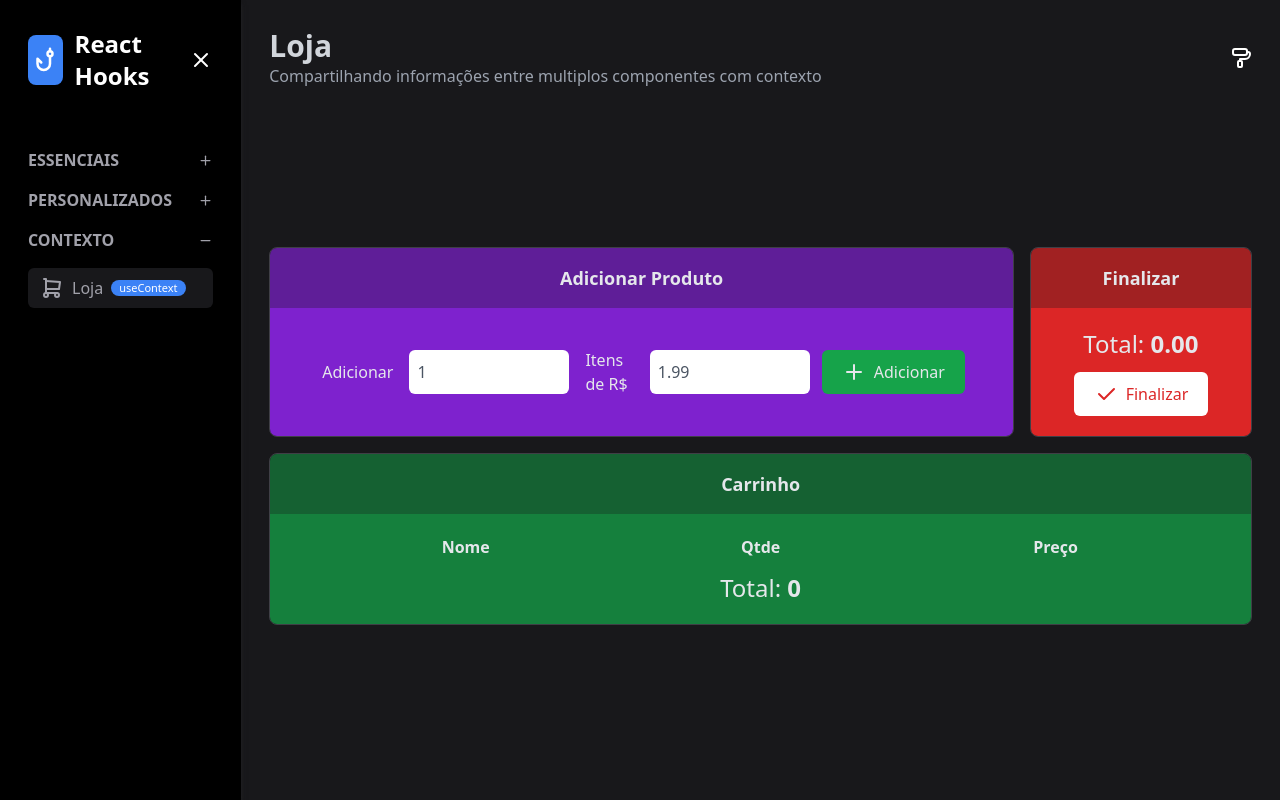
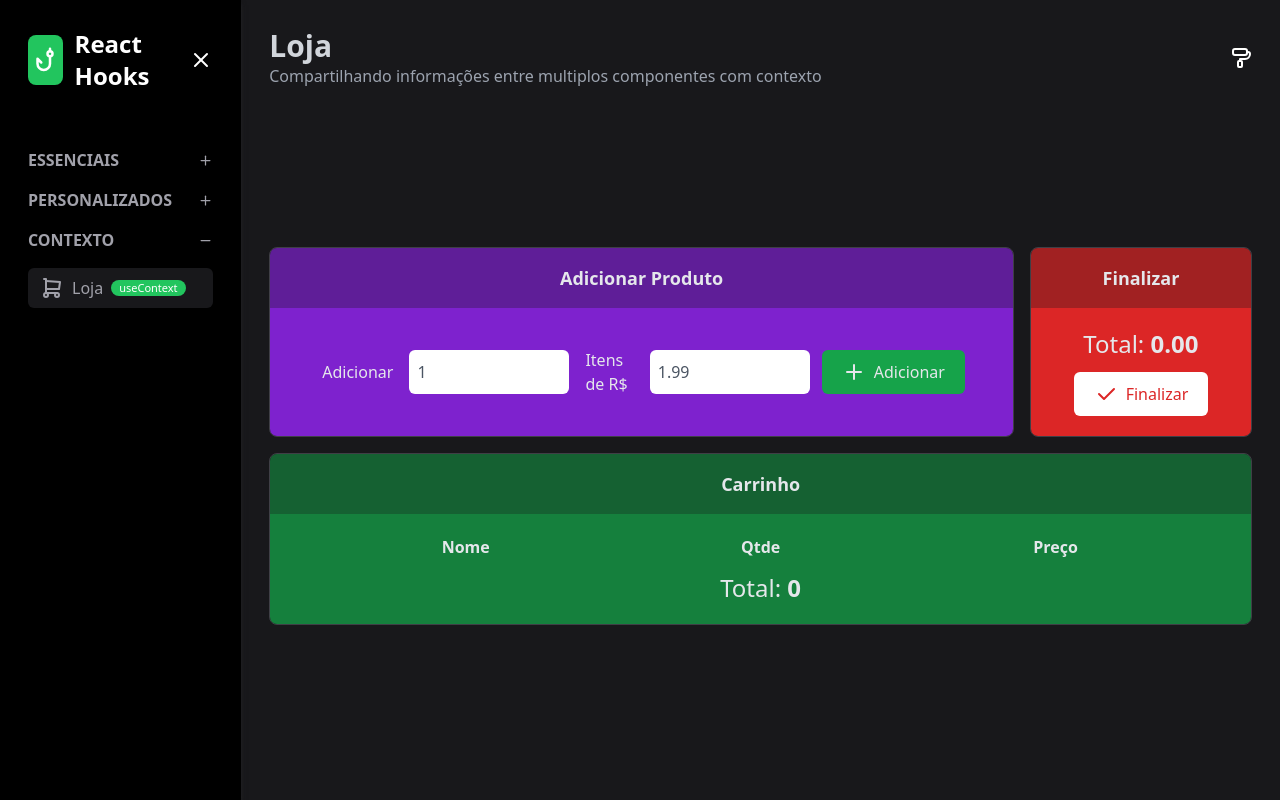
Before and after one commit to FabinhoFlauzino/template-hooks, a Next.js app: page /contexto/loja in a window 1280 px wide. Built offline with nearby package versions, Linux system fonts and the light colour scheme.

Commit message:
Aplicando o contextoTema aos Componentes

```diff
--- a/src/components/template/Logo.tsx
+++ b/src/components/template/Logo.tsx
@@ -1,6 +1,7 @@
 import { IconFishHook } from "@tabler/icons-react";
 import Link from "next/link";
 import Flex from "./Flex";
+import useTema from "@/data/hooks/useTema";
 
 interface LogoProps {
     subtitulo?: string;
@@ -10,13 +11,14 @@ interface LogoProps {
 }
 
 export default function Logo(props: LogoProps) {
+    const { corDestaque } = useTema()
     return (
         <Link href="/" className="cursor-pointer">
             <Flex col={props.col} centerCross className={props.className}>
                 <div
                     className={`
                     flex justify-center items-center
-                    bg-blue-500 rounded-lg
+                    bg-${corDestaque} rounded-lg
                     ${props.grande ? "w-[150px] h-[150px]" : "w-[50px] h-[50px]"}
                 `}
                 >
--- a/src/components/template/MenuPrincipalItem.tsx
+++ b/src/components/template/MenuPrincipalItem.tsx
@@ -1,4 +1,5 @@
 
+import useTema from "@/data/hooks/useTema";
 import { IconCode } from "@tabler/icons-react";
 import Link from "next/link";
 import { useRouter } from "next/router";
@@ -13,6 +14,7 @@ interface MenuItemProps {
 
 export default function MenuItem(props: MenuItemProps) {
     const { icone, titulo, tag, url, mini } = props;
+    const { corDestaque } = useTema()
 
     const router = useRouter();
     const ativo = url === router.asPath;
@@ -24,7 +26,7 @@ export default function MenuItem(props: MenuItemProps) {
             className={`
             flex items-center gap-2 text-zinc-400 rounded-md
             hover:bg-zinc-800 px-3 py-2
-            ${ativo && `text-blue-500 bg-zinc-900`}
+            ${ativo && `text-${corDestaque} bg-zinc-900`}
         `}
         >
             {icone ?? <IconCode />}
@@ -32,7 +34,7 @@ export default function MenuItem(props: MenuItemProps) {
             {!mini && tag && (
                 <span
                     className={`
-                    ${ativo ? `bg-blue-500` : "bg-zinc-700"}
+                    ${ativo ? `bg-${corDestaque}` : "bg-zinc-700"}
                     text-white text-[11px] rounded-full px-2
                 `}
                 >
--- a/src/components/template/SeletorDeCor.tsx
+++ b/src/components/template/SeletorDeCor.tsx
@@ -3,9 +3,15 @@ import Botao from "./Botao"
 import Flex from "./Flex"
 
 export default function SeletorDeCor() {
-  let {cores} = useTema()
+  let { cores, setCorDestaque } = useTema()
 
-  let listaCores = cores.map((cor: string) => <Botao key={cor} cor={`bg-${cor}`} />)
+  let listaCores = cores.map((cor: string) => (
+    <Botao
+      key={cor}
+      cor={`bg-${cor}`}
+      onClick={() => { setCorDestaque(cor) }}
+    />
+  ))
 
   return (
     <Flex center gap={4} className="absolute right-3 top-20">
```
